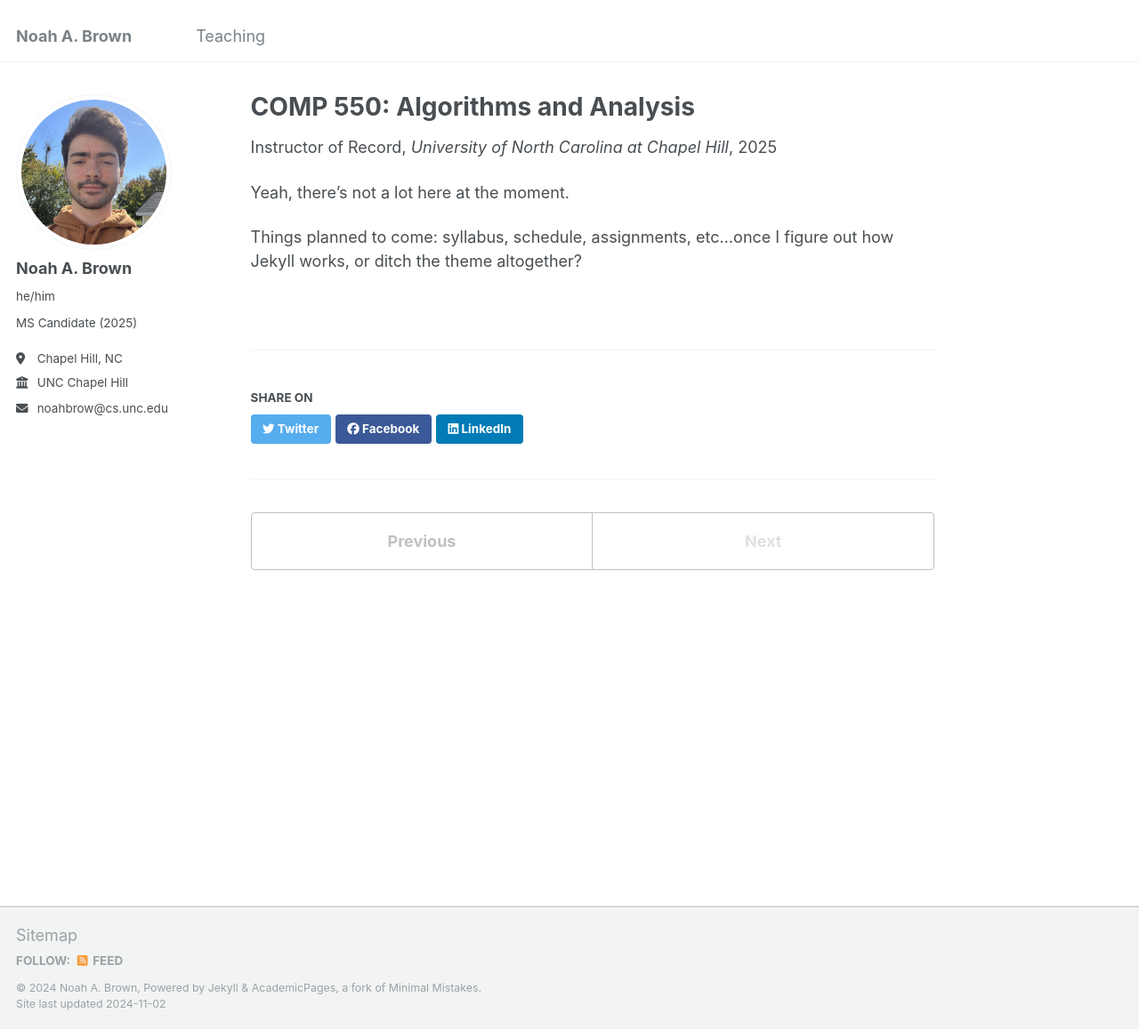
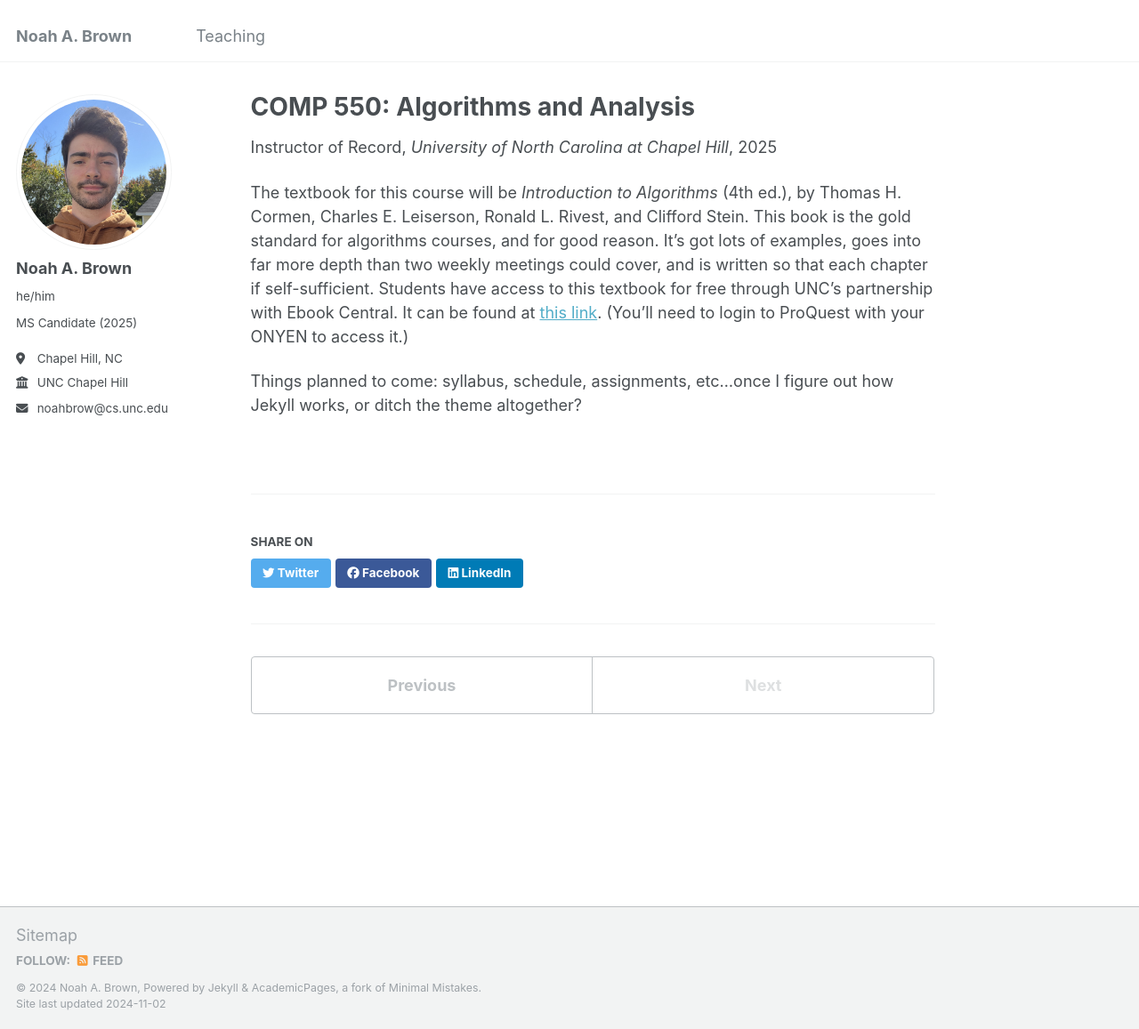
Before and after one commit to nabrown8/nabrown8.github.io, a Jekyll site: the page built from _teaching/550ins.md, in a window 1280 px wide and 1157 px high. Shown: the whole window at 89% size. Built offline with Jekyll 4.4.1, drawn with Linux system fonts in a browser that asks for light colours.

Commit message:
Adds more course info

```diff
--- a/_teaching/550ins.md
+++ b/_teaching/550ins.md
@@ -8,6 +8,6 @@
 location: "Chapel Hill, NC"
 ---
 
-Yeah, there's not a lot here at the moment.
+The textbook for this course will be *Introduction to Algorithms* (4th ed.), by Thomas H. Cormen, Charles E. Leiserson, Ronald L. Rivest, and Clifford Stein. This book is the gold standard for algorithms courses, and for good reason. It's got lots of examples, goes into far more depth than two weekly meetings could cover, and is written so that each chapter if self-sufficient. Students have access to this textbook for free through UNC's partnership with Ebook Central. It can be found at [this link](https://ebookcentral.proquest.com/lib/unc/detail.action?docID=6925615&pq-origsite=summon). (You'll need to login to ProQuest with your ONYEN to access it.)
 
 Things planned to come: syllabus, schedule, assignments, etc...once I figure out how Jekyll works, or ditch the theme altogether?
```
Also changed, not shown: _pages/about.md (+2 -0 lines).
